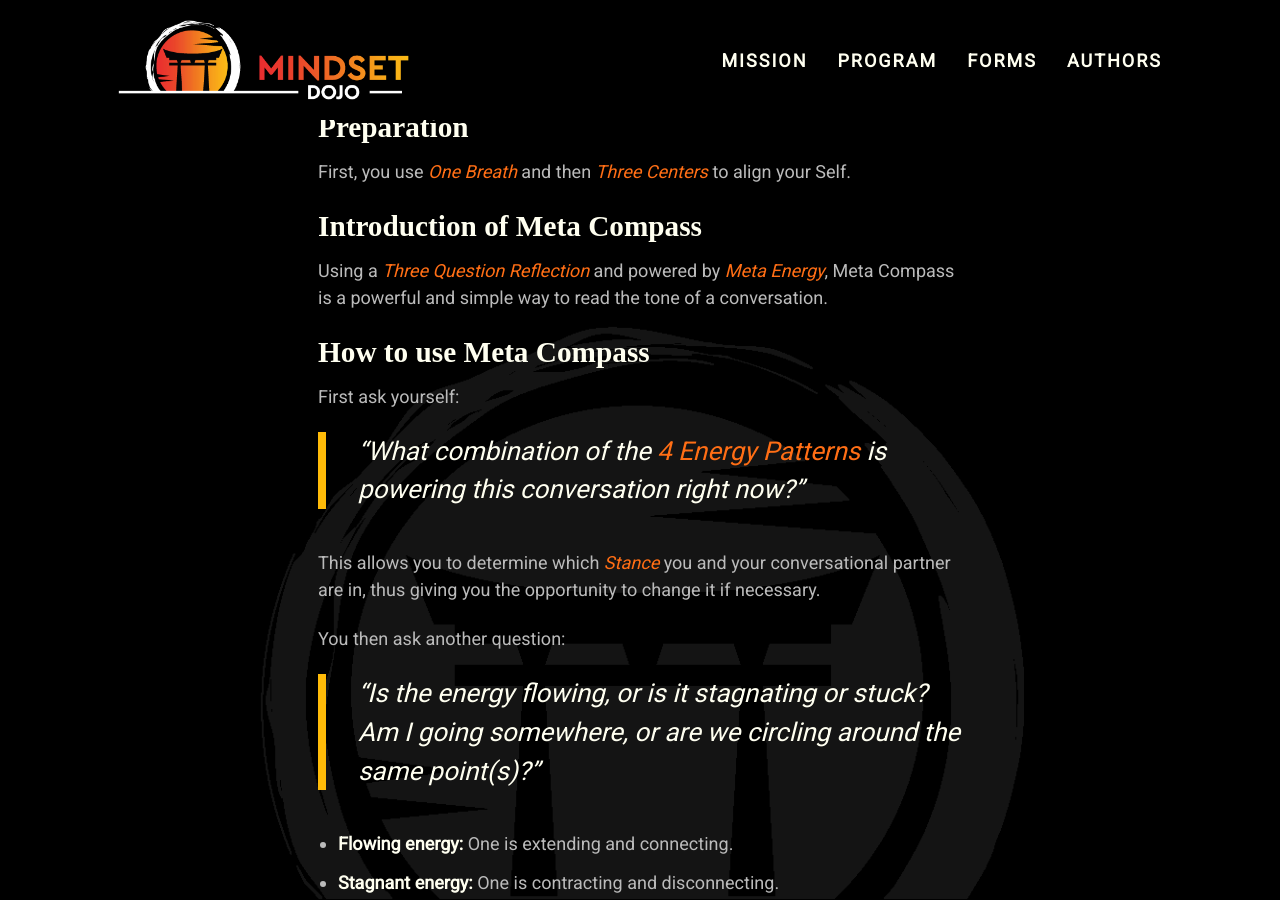
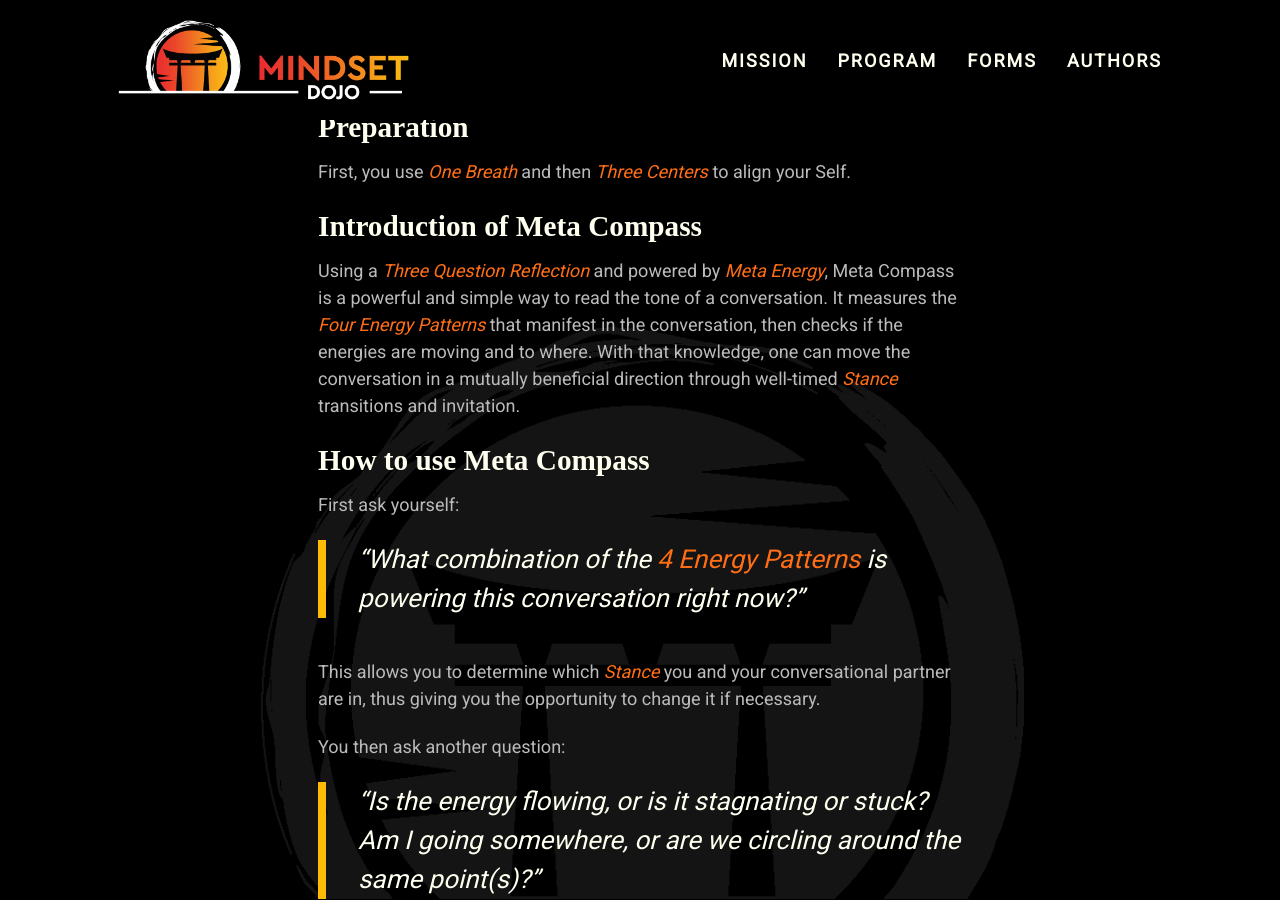
Before and after one commit to mindset-dojo/mindset-dojo.github.io, a Jekyll site: the page built from _forms/tone.md, in a window 1280 px wide and 900 px high, scrolled down 763 px. Built offline with Jekyll 4.4.1, drawn with Linux system fonts in a browser that asks for light colours; some web fonts are replaced.

Commit message:
refactor(tone): introduction of meta compass section.

```diff
--- a/_forms/tone.md
+++ b/_forms/tone.md
@@ -25,7 +25,7 @@
 
 ### Introduction of Meta Compass
 
-Using a [Three Question Reflection](../three-question-reflection/) and powered by [Meta Energy](../meta/), Meta Compass is a powerful and simple way to read the tone of a conversation.
+Using a [Three Question Reflection](../three-question-reflection/) and powered by [Meta Energy](../meta/), Meta Compass is a powerful and simple way to read the tone of a conversation. It measures the [Four Energy Patterns](../four-patterns/) that manifest in the conversation, then checks if the energies are moving and to where. With that knowledge, one can move the conversation in a mutually beneficial direction through well-timed [Stance](../stance/) transitions and invitation.
 
 ### How to use Meta Compass
 
```
